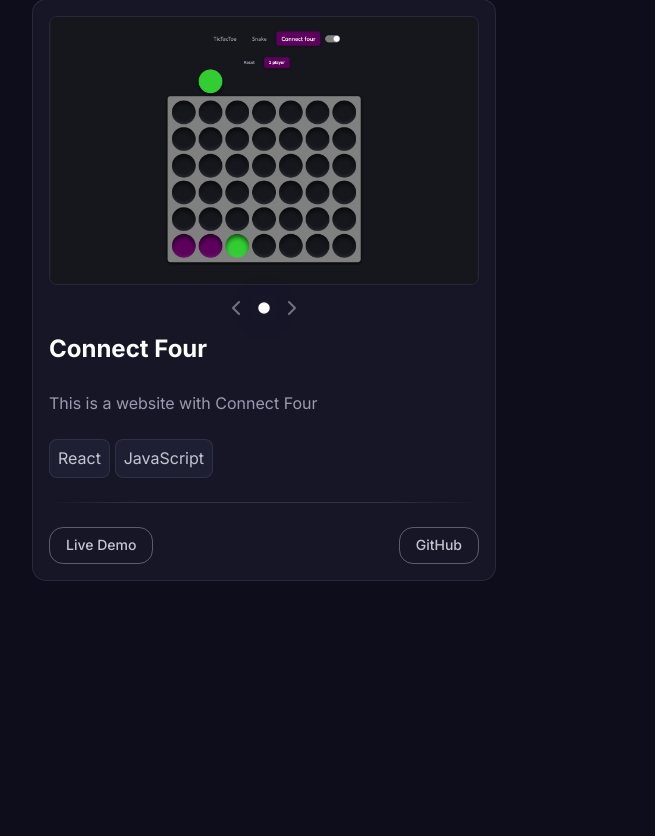
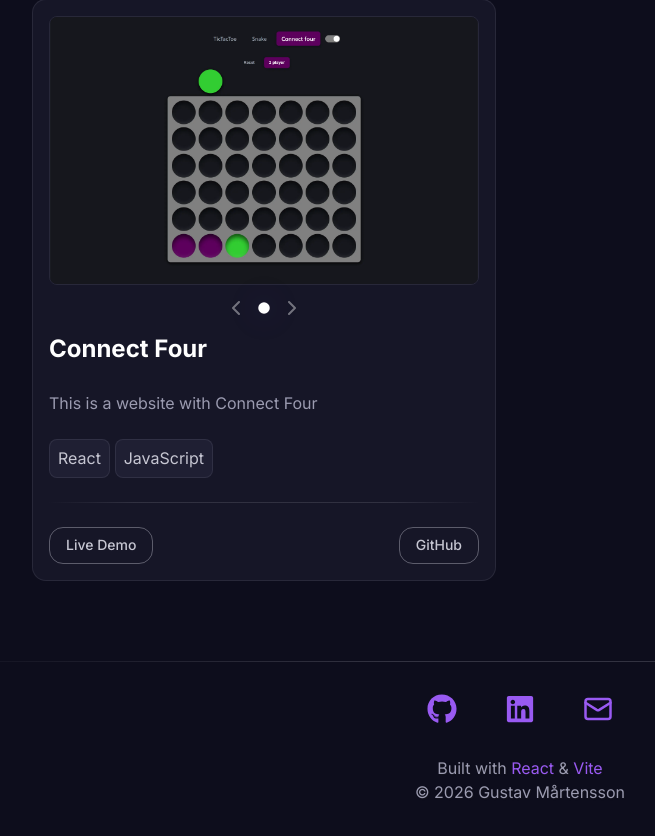
Before and after one commit to GustavM01/gustavm01.github.io, a React app: page /projects in a window 1280 px wide. Shown: the part 942-1778 px from the top of the page, without its empty margins (120-775 px from the left). Before the commit the page ends 1571 px from the top, so only its background shows below. Built offline with nearby package versions, Linux system fonts and the light colour scheme; the HTML template or start-up script is replaced by a standard one.

Commit message:
Added footer

```diff
--- a/src/App.jsx
+++ b/src/App.jsx
@@ -11,6 +11,7 @@ import Home from "./pages/Home";
 import About from "./pages/About";
 import Projects from "./pages/Projects";
 import ScrollToTop from "./utils/ScrollToTop";
+import Footer from "./components/Footer/Footer";
 
 function App() {
   return (
@@ -25,6 +26,7 @@ function App() {
           <Route path="/about" element={<About />} />
           <Route path="/projects" element={<Projects />} />
         </Routes>
+        <Footer />
       </BrowserRouter>
     </>
   );
--- /dev/null
+++ b/src/components/Footer/Footer.css
@@ -0,0 +1,38 @@
+.footer {
+  width: 100%;
+  color: var(--clr-text-muted);
+  padding: 2rem 0 2rem;
+  text-align: center;
+}
+
+.footer-content {
+  display: grid;
+  gap: 1.5rem;
+  padding-top: 2rem;
+  border-top: 1px solid transparent;
+  border-image: linear-gradient(
+      to right,
+      transparent,
+      hsl(from var(--clr-border) h s l / 0.2) 40% 60%,
+      transparent
+    )
+    1;
+}
+
+.footer-content > div:first-of-type {
+  justify-content: center;
+  color: var(--clr-primary);
+  gap: 3rem;
+}
+
+.footer-text {
+  padding-top: 0.5rem;
+}
+
+.footer-text span {
+  color: var(--clr-primary);
+}
+
+.footer-text p {
+  text-shadow: 1px 1px 1px hsl(from var(--clr-gray-dark) h s l / 0.5);
+}
--- /dev/null
+++ b/src/components/Footer/Footer.jsx
@@ -0,0 +1,22 @@
+import React from "react";
+import Socials from "../../ui/Socials/Socials";
+
+import "./Footer.css";
+
+function Footer() {
+  return (
+    <footer className="footer">
+      <div className="footer-content">
+        <Socials size={30} />
+        <div className="footer-text">
+          <p>
+            Built with <span>React</span> & <span>Vite</span>
+          </p>
+          <p>&copy; 2026 Gustav Mårtensson</p>
+        </div>
+      </div>
+    </footer>
+  );
+}
+
+export default Footer;
--- a/src/pages/Home.jsx
+++ b/src/pages/Home.jsx
@@ -80,7 +80,7 @@ function Home() {
             View All Projects
           </Button>
         </section>
-        <section className="what-i-do-section"></section>
+        {/* <section className="what-i-do-section"></section> */}
       </div>
     </>
   );
--- a/src/ui/Socials/Socials.jsx
+++ b/src/ui/Socials/Socials.jsx
@@ -3,7 +3,7 @@ import "./Socials.css";
 import { FaGithub, FaLinkedin } from "react-icons/fa";
 import { Mail } from "lucide-react";
 
-function Socials() {
+function Socials({ size = 40 }) {
   return (
     <div className="hero-link-icons">
       <a
@@ -12,7 +12,7 @@ function Socials() {
         rel="noopener noreferrer"
         aria-label="GitHub"
       >
-        <FaGithub size={40} />
+        <FaGithub size={size} />
       </a>
       <a
         href="https://www.linkedin.com/in/gustav-m%C3%A5rtensson-b74589274/"
@@ -20,14 +20,14 @@ function Socials() {
         rel="noopener noreferrer"
         aria-label="LinkedIn"
       >
-        <FaLinkedin size={40} />
+        <FaLinkedin size={size} />
       </a>
       <a
         href="mailto:gustav.martensson01@gmail.com"
         aria-label="Email"
         title="Send me an email"
       >
-        <Mail size={40} />
+        <Mail size={size} />
       </a>
     </div>
   );
```
